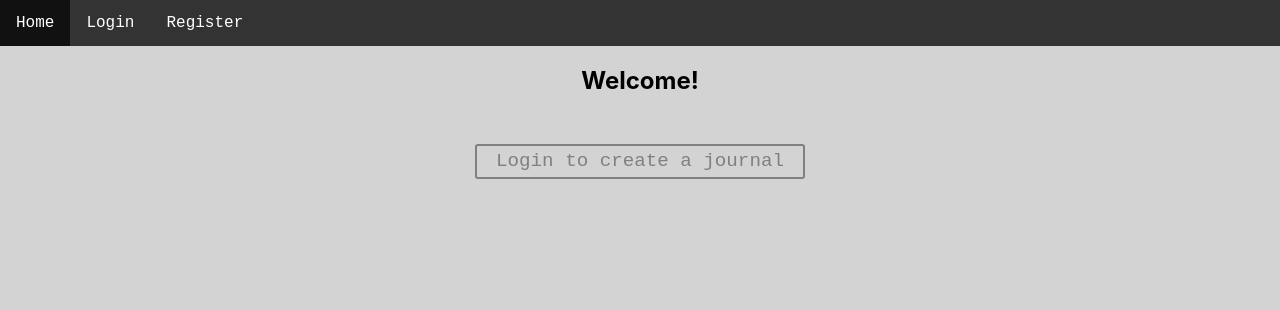
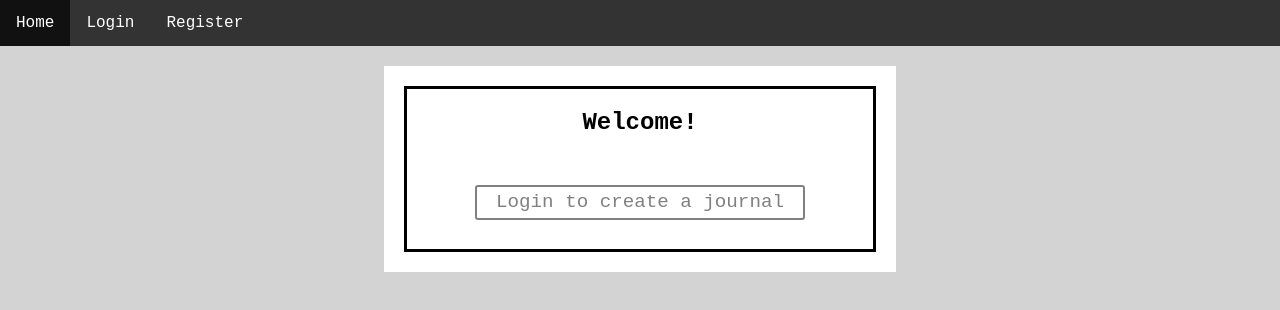
Before and after one commit to BeauCurnow/IS590R-Group2UI, a React (Create React App) app: page / in a window 1280 px wide. Shown: the top 310 px of the page. Built offline with nearby package versions, Linux system fonts and the light colour scheme.

Commit message:
home style

```diff
--- a/src/components/nav.tsx
+++ b/src/components/nav.tsx
@@ -31,8 +31,6 @@ const NavLink = styled.div`
 `
 
 
-
-
 function Nav(){
     return(
         <NavBar>
--- a/src/pages/home.tsx
+++ b/src/pages/home.tsx
@@ -4,6 +4,7 @@ import React from "react";
 import Journal from "./journal";
 import { Link, BrowserRouter as Router } from "react-router-dom";
 import Subtitle from '../components/subtitle';
+import Title from '../components/title'
 
 function Home(props : any) {
   const [user, setUser] = useState<User>();
@@ -16,9 +17,10 @@ function Home(props : any) {
     <>
       {user ?
       <>
-      <h2>Welcome {user.name}</h2>
-      <div>
-          <Link to={{pathname: "/entries", state: user}}>View Your Journal Entries</Link>
+      <Title>Welcome {user.name}</Title>
+      <div style={{backgroundColor: "white", padding: "20px", marginRight: "30vw", marginLeft: "30vw"}}>
+      <div style={{border: "3px solid"}}>
+          <Link to={{pathname: "/entries", state: user}}><Subtitle>View Your Journal Entries</Subtitle></Link>
         <div>
           <Link
             to={{
@@ -30,15 +32,21 @@ function Home(props : any) {
               },
             }}
           >
-            Create a New Journal
+            <Subtitle>Create a New Journal</Subtitle>
           </Link>
         </div>
         <br/>
       </div>
+      </div>
       </> : (
         <>
-        <h2>Welcome!</h2>
+        <br/>
+        <div style={{backgroundColor: "white", padding: "20px", marginRight: "30vw", marginLeft: "30vw"}}>
+        <div style={{border: "3px solid"}}>
+        <Title>Welcome!</Title>
         <Link to="/login"><Button>Login to create a journal</Button></Link>
+        </div>
+        </div>
         </>
       )}
     </>
```
